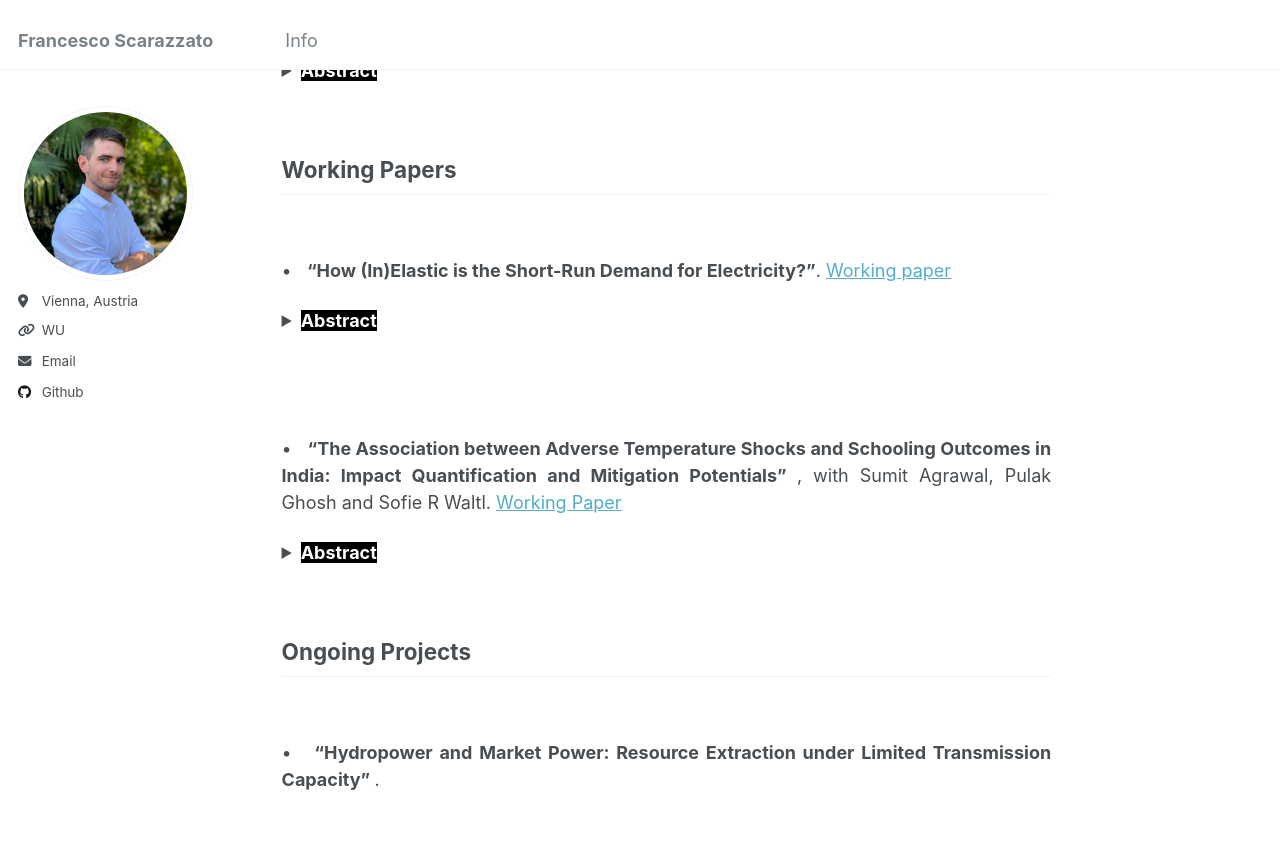
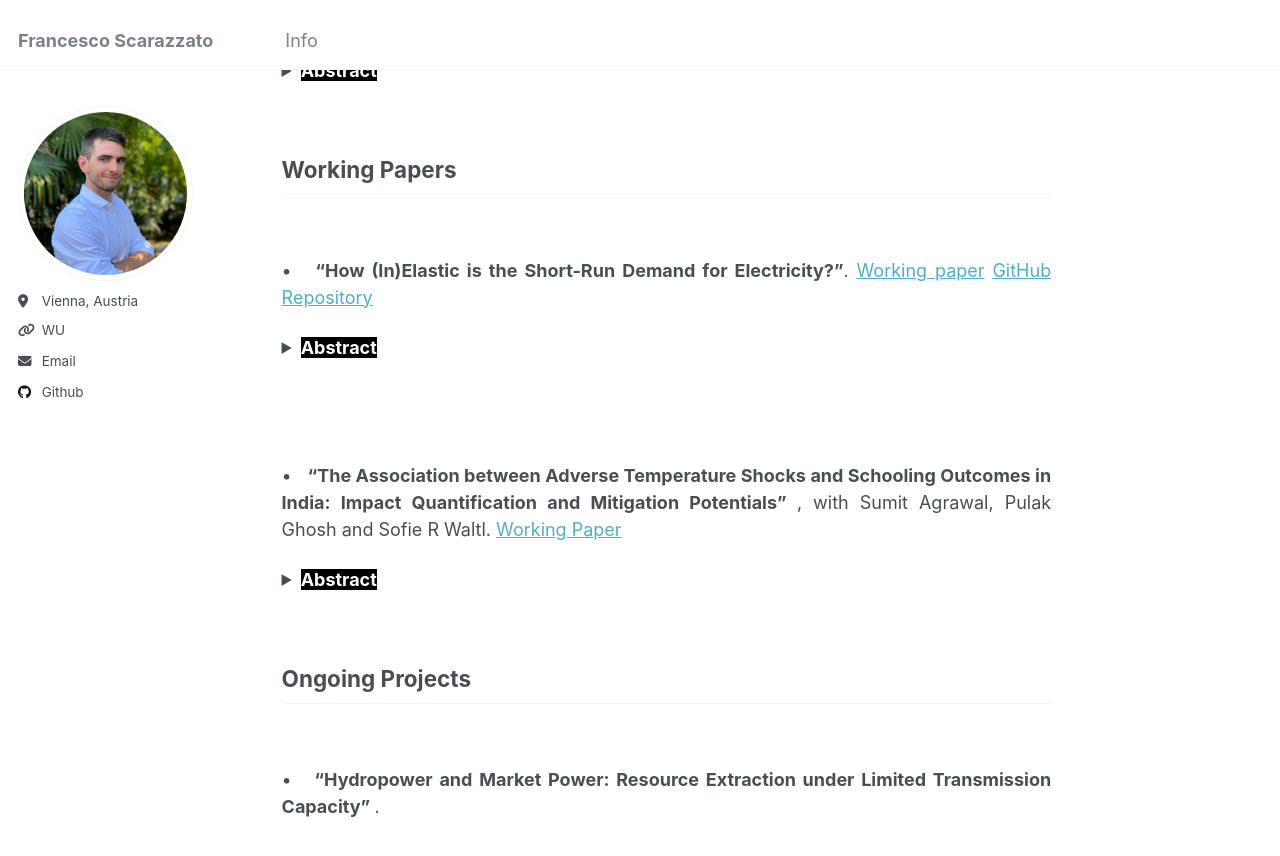
Before and after one commit to fscarazzato/fscarazzato.github.io, a Jekyll site: the page built from _pages/about.md, in a window 1280 px wide and 900 px high, scrolled down 574 px. Shown: the top 856 px of the window. Built offline with Jekyll 4.4.1, drawn with Linux system fonts in a browser that asks for light colours.

Commit message:
github repository link

```diff
--- a/_pages/about.md
+++ b/_pages/about.md
@@ -54,7 +54,7 @@ Working Papers
 
 <br>
 
-&#x2022; &nbsp; <b> "How (In)Elastic is the Short-Run Demand for Electricity?"</b>. [Working paper](https://fscarazzato.github.io/files/Scarazzato_2025_HowInElastic.pdf)
+&#x2022; &nbsp; <b> "How (In)Elastic is the Short-Run Demand for Electricity?"</b>. [Working paper](https://fscarazzato.github.io/files/Scarazzato_2025_HowInElastic.pdf) [GitHub Repository](https://github.com/fscarazzato/Short-RunElectricityDemand)
 
 <details>
 
```
Also changed, not shown: _pages/research.md (+2 -1 lines).
